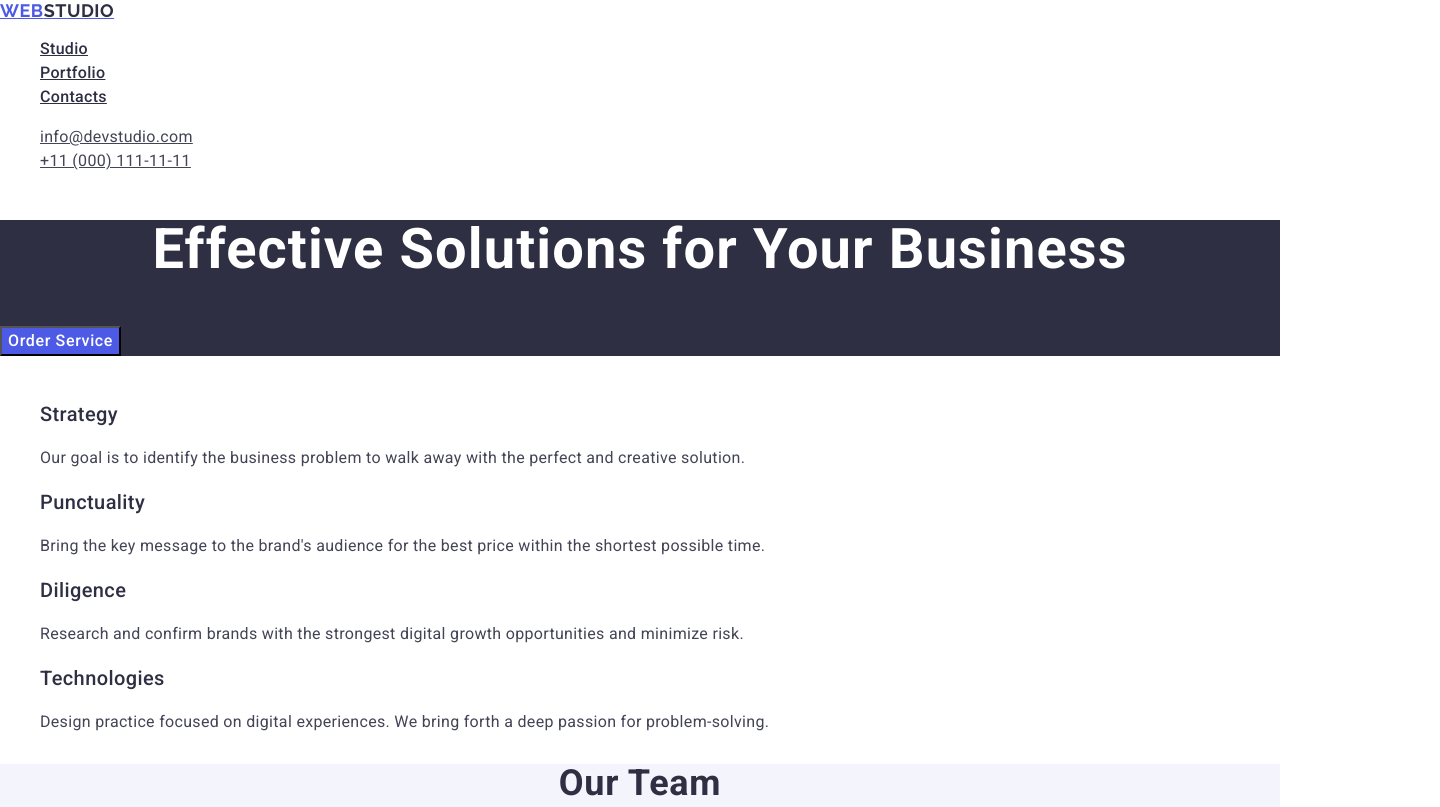
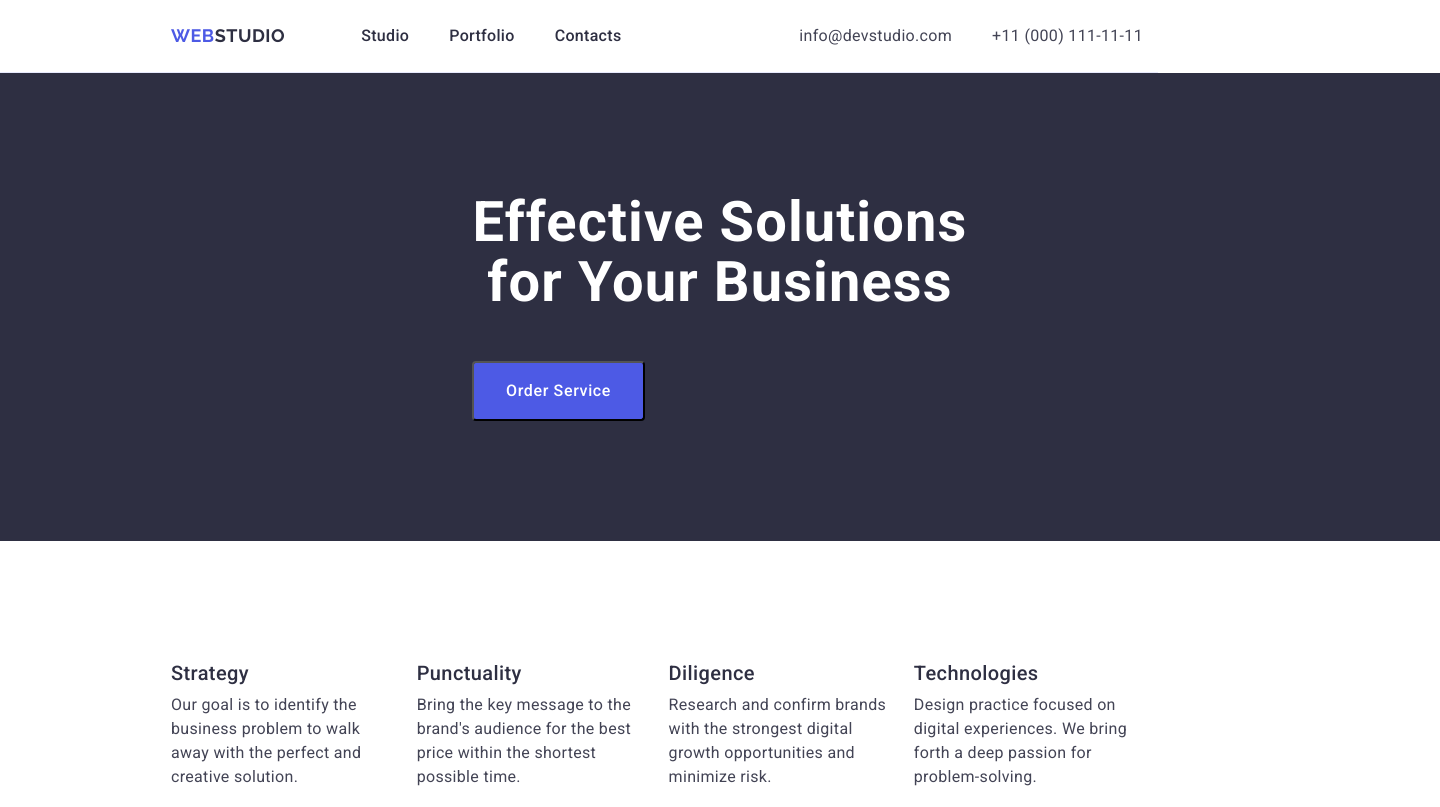
Before and after one commit to Dmitro93/goit-markup-hw-03, a plain HTML site: page index.html in a window 1280 px wide. Shown: the top 807 px of the page, 1440 px wide, since content can reach past the window. Drawn offline with nearby package versions, Linux system fonts and the light colour scheme.

Commit message:
add index file

```diff
--- a/css/styles.css
+++ b/css/styles.css
@@ -4,8 +4,53 @@ body {
   background-color: #FFFFFF
 }
 
+ul {
+    list-style-type: none;
+    margin: 0;
+    padding-left: 0;
+}
+
+h1, h2, h3, h4, h5, h6 {
+    margin: 0;
+    }
+
+p {
+    margin: 0;
+    }
+
+    img {
+        display: block;
+        max-width: 100%;
+    }
+
+    a {
+        text-decoration: none;
+    }
+
+.visually-hidden {
+ position: absolute;
+ width: 1px;
+ height: 1px;
+ margin: -1px;
+ border: 0;
+ padding: 0;
+ white-space: nowrap;
+ clip-path: inset(100%);
+ clip: rect(0 0 0 0);
+ overflow: hidden;
+}
+
 button {
 cursor: pointer;
+}
+
+.header-container {
+border-bottom: 1px solid #e7e9fc;
+display: flex;
+justify-content: space-between;
+align-items: center;
+
+
 }
 
 .logo {
@@ -16,12 +61,27 @@ line-height: 1.17;
 letter-spacing: 0.03em;
 text-transform: uppercase;
 color: #4d5ae5;
+padding-left: 156px;
+margin-right: 76px;
 }
 
 
 
 .logo-web {
     color: #2e2f42}
+
+    .nav-list {
+   display: flex;
+   align-items: center;
+   gap: 40px;
+    }
+
+    .navigation {
+    padding-top: 24px;
+    padding-bottom: 24px;
+    display: flex;
+    align-items: center;
+}
 
 .items-nav {
     font-family: "Roboto", sans-serif;
@@ -38,6 +98,14 @@ color: #2e2f42;
 
 .contacts {
 font-style: normal;
+ display: flex;
+    align-items: center;
+}
+
+.contacts-list {
+    display: flex;
+    align-items: center;
+    gap: 40px;
 }
 
 .contacts-items {
@@ -48,6 +116,8 @@ line-height: 1.5;
 letter-spacing: 0.02em;
 color: #434455;
 font-style: normal;
+
+
 }
 
 .contacts .contacts-items:hover, .contacts-items:active, .contacts-items:focus {
@@ -62,6 +132,9 @@ line-height: 1.07;
 letter-spacing: 0.02em;
 text-align: center;
 color: white;
+max-width: 496px;
+margin-bottom: 48px;
+
 }
 
 .main-section {
@@ -77,10 +150,22 @@ line-height: 1.5;
 letter-spacing: 0.04em;
 color: white;
 background-color: #4d5ae5;
+border-radius: 4px;
+display: flex;
+padding: 16px 32px;
 }
 
 .btn:hover, .btn:active, .btn:focus {
     background-color: #404bbf;
+}
+
+.advantages-list {
+    display: flex;
+    align-items: center;
+    gap: 24px;
+    padding-left: 156px;
+
+
 }
 
 .advantages-items {
@@ -90,6 +175,8 @@ font-size: 20px;
 line-height: 1.2;
 letter-spacing: 0.02em;
 color: #2e2f42;
+margin-bottom: 8px;
+width: calc((100% - 72px)) / 4;
 }
 
 .text-title {
@@ -100,8 +187,8 @@ letter-spacing: 0.02em;
 color: #434455;
 }
 
-.team-section {
-    background-color: #F4F4FD
+ .team {
+    background-color: #f4f4fd;
 }
 
 .title-our {
@@ -113,13 +200,33 @@ letter-spacing: 0.02em;
 text-align: center;
 text-transform: capitalize;
 color: #2e2f42;
+margin-bottom: 72px;
+padding-left: 639px;
+
 }
 
 .list-items {
     background-color: #FFFFFF;
 }
 
+.team-list {
+    display: flex;
+    align-items: center;
+    gap: 24px;
+    padding-left: 156px;
+        width: calc((100% - 72px)) / 4;
+}
 
+.portfolio-list {
+    display: flex;
+    align-items: center;
+    flex-wrap: wrap;
+    gap: 24px;
+    padding-left: 156px;
+        width: calc((100% - 96px)) / 6;
+         justify-content: center;
+
+}
 
 .name {
     font-family: "Roboto", sans-serif;
@@ -150,6 +257,7 @@ font-size: 20px;
 line-height: 1.2;
 letter-spacing: 0.02em;
 color: #2e2f42;
+margin-bottom: 8px;
 }
 
 
@@ -163,6 +271,7 @@ color: #434455;
 }
 
 .footer {
+    margin-top: 120px;
 
 background-color: #2e2f42;
 }
@@ -175,6 +284,8 @@ line-height: 1.17;
 letter-spacing: 0.03em;
 text-transform: uppercase;
 color: #4d5ae5;
+padding-top: 100px;
+margin-bottom: 16px;
 }
 
 .logo-span {
@@ -189,22 +300,24 @@ letter-spacing: 0.02em;
 color: #f4f4fd;
 }
 
-ul {
-    list-style-type: none;
+.container {
+max-width: 1158px;
+padding-left: 15px;
+padding-right: 15px;
+margin-left:  0;
+margin-right:  0;
+
 }
 
+    .section {
+        padding-top: 120px;
+        padding-bottom: 120px;
+    }
 
+.hero {
+background-color: #2e2f42;
+width: 1440px;
+display: flex;
+ justify-content: center;
 
-
-.visually-hidden {
-
-
-
-
-  margin: -1px;
-  overflow: hidden;
-  clip: rect(0, 0, 0, 0);
-  white-space: nowrap;
-
-  clip-path: inset(100%);
 }
--- a/index.html
+++ b/index.html
@@ -12,7 +12,7 @@
     </head>
 <body class="body">
 <header class="header">
-
+<div class="container header-container">
 <nav class="navigation">
     <a class="logo" href="./index.html">Web<span class="logo-web">Studio</span></a>
     <ul class="nav-list">
@@ -27,16 +27,24 @@
 <li><a class="contacts-items" href="tel:+110001111111">+11 (000) 111-11-11</a></li>
 </ul>
 </address>
+</div>
 </header>
 
 <main>
-    <section class="main-section">
+
+    <section class="section hero">
+        <div class="container">
 <h1 class="title">Effective Solutions
 for Your Business</h1>
 
 <button class="btn" type="button">Order Service</button>
+</div>
 </section>
-<section class="advantages-section">
+
+
+
+<section class="section">
+    <div class="container">
     <h2 class="visually-hidden">advantages</h2>
 <ul class="advantages-list">
     <li><h3 class="advantages-items">Strategy</h3>
@@ -54,8 +62,13 @@ problem to walk away with the perfect and creative solution. </p>
  <li><h3 class="advantages-items">Technologies</h3>
 <p class="text-title">Design practice focused on digital experiences. We bring forth a deep passion for problem-solving. </p>
 </ul>
+</div>
 </section>
-<section class="team-section">
+
+
+
+<section class="section team">
+    <div class="container">
     <h2 class="title-our">Our Team</h2>
     <ul class="team-list">
         <li class="list-items"><img src="./images/1.jpg" alt="Mark Guerrero" width="264"/><h3 class="name">Mark Guerrero</h3><p class="name-items">Product Designer</p></li>
@@ -63,9 +76,13 @@ problem to walk away with the perfect and creative solution. </p>
         <li class="list-items"><img src="./images/3.jpg" alt="Camila Garcia" width="264"/><h3 class="name">Camila Garcia</h3><p class="name-items">Marketing</p></li>
         <li class="list-items"><img src="./images/4.jpg" alt="Daniel Wilson" width="264"/><h3 class="name">Daniel Wilson</h3><p class="name-items">UI Designer</p></li>
     </ul>
+    </div>
 </section>
 
-<section class="portfolio-section">
+
+
+<section class="section">
+    <div class="container">
     <h2 class="title-our">Our Portfolio</h2>
     <ul class="portfolio-list">
         <li><img src="./images/5.jpg" alt="Banking App" width="360"/><h3 class="portfolio">Banking App</h3> <p class="portfolio-items">App</p></li>
@@ -75,13 +92,19 @@ problem to walk away with the perfect and creative solution. </p>
        <li><img src="./images/9.jpg" alt="Screen Illustrations" width="360"/><h3 class="portfolio">Screen Illustrations</h3><p class="portfolio-items">Design</p></li>
        <li><img src="./images/10.jpg" alt="Online Courses" width="360"/><h3 class="portfolio">Online Courses</h3><p class="portfolio-items">Marketing</p></li>
     </ul>
+    </div>
 </section>
 
 </main>
+
+
 <footer class="footer">
+    <div class="container">
     <a class="logo-footer" href="./index.html">Web<span class="logo-span">Studio</span></a>
     <p class="text-footer">Increase the flow of customers and sales for your business with digital marketing & growth solutions.</p>
+</div>
 </footer>
+
 </body>
 
 
```
